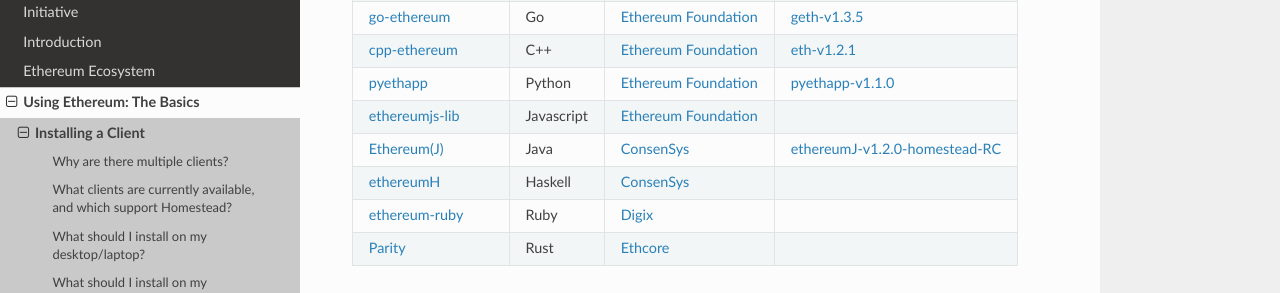
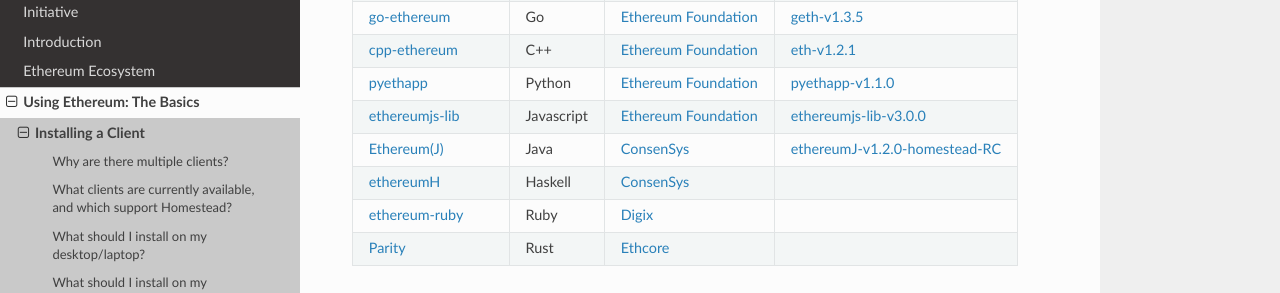
Before and after one commit to ethereum/homestead-guide, a Sphinx documentation site: the page built from source/using-ethereum-the-basics/installing-a-client.rst, in a window 1280 px wide and 900 px high, scrolled down 770 px. Shown: the part 151-444 px from the top of the window. Built offline with Sphinx 7.4.7 and the Read the Docs theme 2.0.0, drawn with Linux system fonts in a browser that asks for light colours.

Commit message:
Added ethereumjs-lib-v3.0.0 link, for Homestead release

```diff
--- a/source/using-ethereum-the-basics/installing-a-client.rst
+++ b/source/using-ethereum-the-basics/installing-a-client.rst
@@ -48,7 +48,7 @@
 +------------------------+------------+------------------------+----------------------------------+
 | `pyethapp`_            | Python     | `Ethereum Foundation`_ | `pyethapp-v1.1.0`_               |
 +------------------------+------------+------------------------+----------------------------------+
-| `ethereumjs-lib`_      | Javascript | `Ethereum Foundation`_ |                                  |
+| `ethereumjs-lib`_      | Javascript | `Ethereum Foundation`_ | `ethereumjs-lib-v3.0.0`_         |
 +------------------------+------------+------------------------+----------------------------------+
 | `Ethereum(J)`_         | Java       | `ConsenSys`_           | `ethereumJ-v1.2.0-homestead-RC`_ |
 +------------------------+------------+------------------------+----------------------------------+
@@ -78,6 +78,7 @@
 .. _geth-v1.3.5: https://github.com/ethereum/go-ethereum/releases/tag/v1.3.5
 .. _eth-v1.2.1: https://github.com/ethereum/webthree-umbrella/releases/tag/v1.2.1
 .. _pyethapp-v1.1.0: https://github.com/ethereum/pyethapp/releases/tag/v1.1.0
+.. _ethereumjs-lib-v3.0.0: https://github.com/ethereumjs/ethereumjs-lib/tree/v3.0.0
 .. _ethereumJ-v1.2.0-homestead-RC: https://github.com/ethereum/ethereumj/releases/tag/1.2.0-homestead-RC
 
 
```
